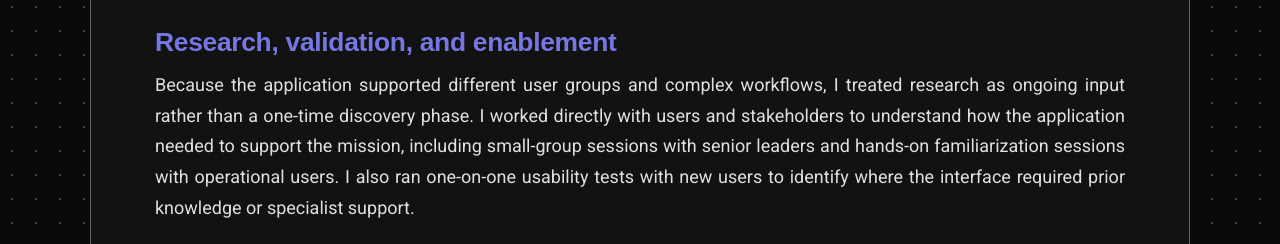
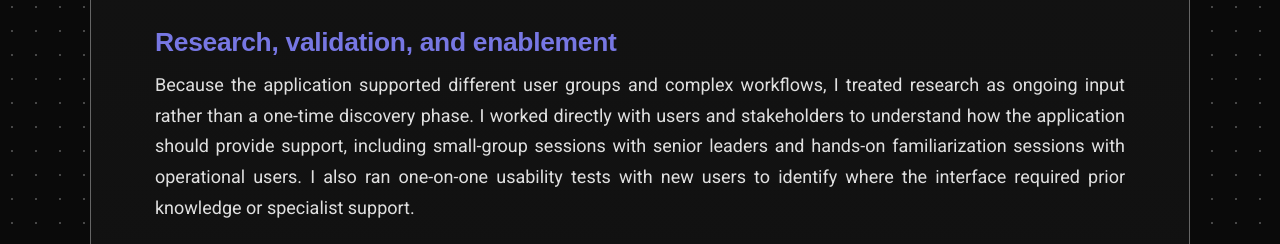
Before and after one commit to veroraha/ux-portfolio, a website: page projects/bah/index.html in a window 1280 px wide and 2400 px high. Shown: the part 869-1113 px from the top of the page. Drawn offline with Linux system fonts and the light colour scheme; a web font is replaced by a local one.

Commit message:
Revise BAH project introduction wording

```diff
--- a/projects/bah/index.html
+++ b/projects/bah/index.html
@@ -65,7 +65,7 @@
 				<section>
 					<h2>Research, validation, and enablement</h2>
 					<p>
-						Because the application supported different user groups and complex workflows, I treated research as ongoing input rather than a one-time discovery phase. I worked directly with users and stakeholders to understand how the application needed to support the mission, including small-group sessions with senior leaders and hands-on familiarization sessions with operational users. I also ran one-on-one usability tests with new users to identify where the interface required prior knowledge or specialist support.
+						Because the application supported different user groups and complex workflows, I treated research as ongoing input rather than a one-time discovery phase. I worked directly with users and stakeholders to understand how the application should provide support, including small-group sessions with senior leaders and hands-on familiarization sessions with operational users. I also ran one-on-one usability tests with new users to identify where the interface required prior knowledge or specialist support.
 					</p>
 					<p>
 						The findings fed directly into design iterations, while the same real-world tasks became the basis for user guides, training sessions, and instructional videos.
```
